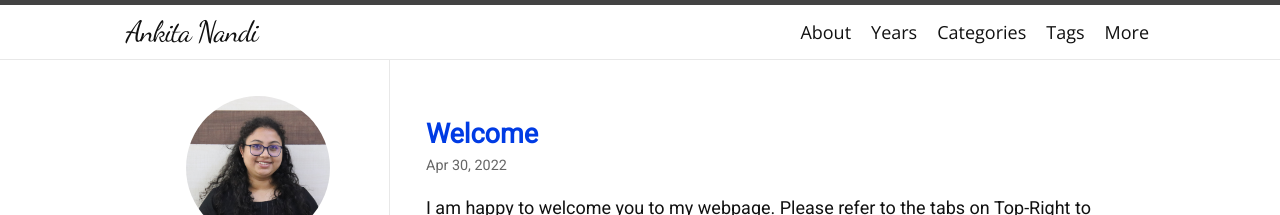
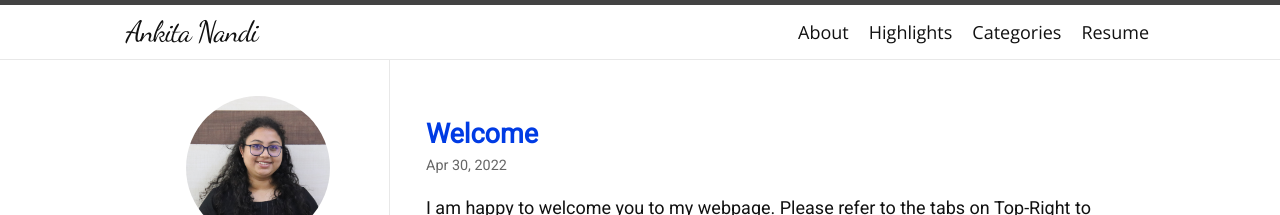
Before and after one commit to nandiankita/nandiankita.github.io, a Jekyll site: the page built from index.html, in a window 1280 px wide. Shown: the top 215 px of the page. Built offline with Jekyll 4.4.1, drawn with Linux system fonts in a browser that asks for light colours; nearby versions of some CDN libraries; some web fonts are replaced; the list of posts is cut into pages by our own code.

Commit message:
update navigation tab

```diff
--- a/_data/navigation.yml
+++ b/_data/navigation.yml
@@ -1,14 +1,14 @@
 - title: About
   url: /about/
-- title: Years
+- title: Highlights
   url: /years/
 - title: Categories
   url: /categories/
-- title: Tags
+- title: Resume
   url: /tags/
-- title: More
-  sublinks:
-    - title: FAQ
-      url: /faq/
-    - title: Docs
-      url: /docs/
+#- title: More
+  #sublinks:
+    #- title: FAQ
+     # url: /faq/
+    #- title: Docs
+    #  url: /docs/
```
